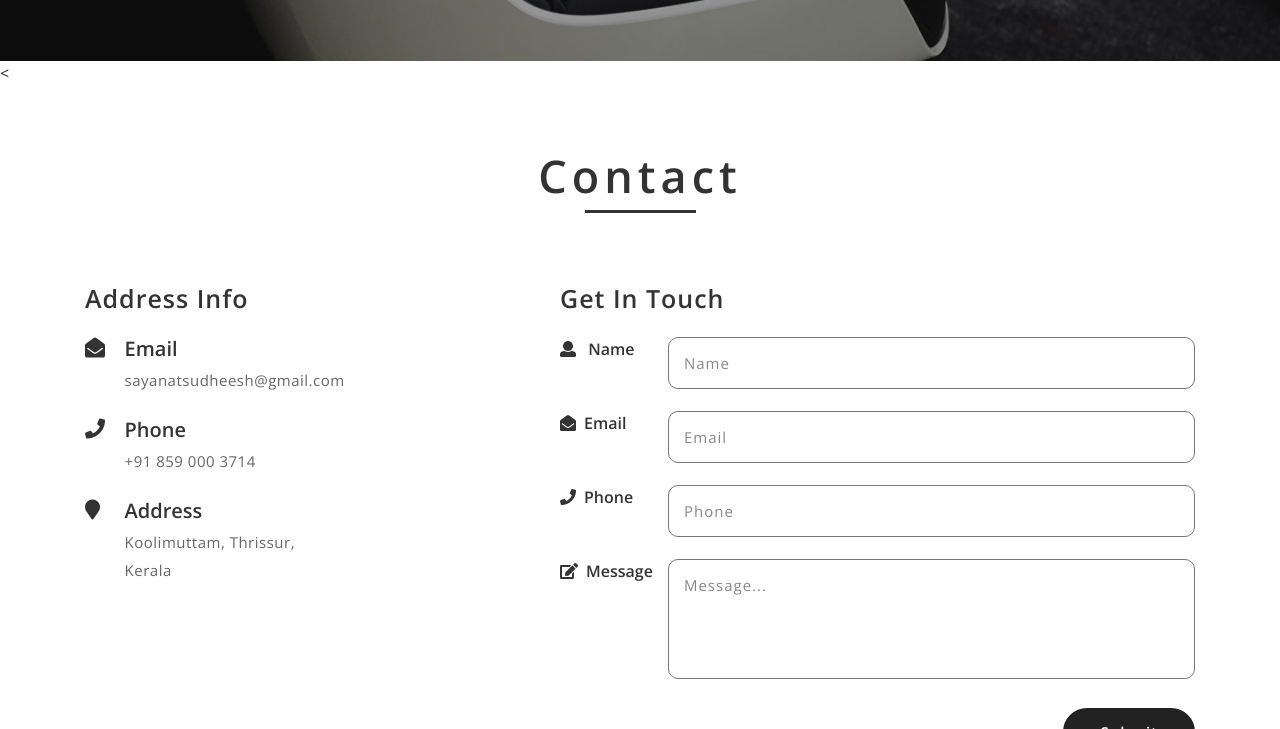
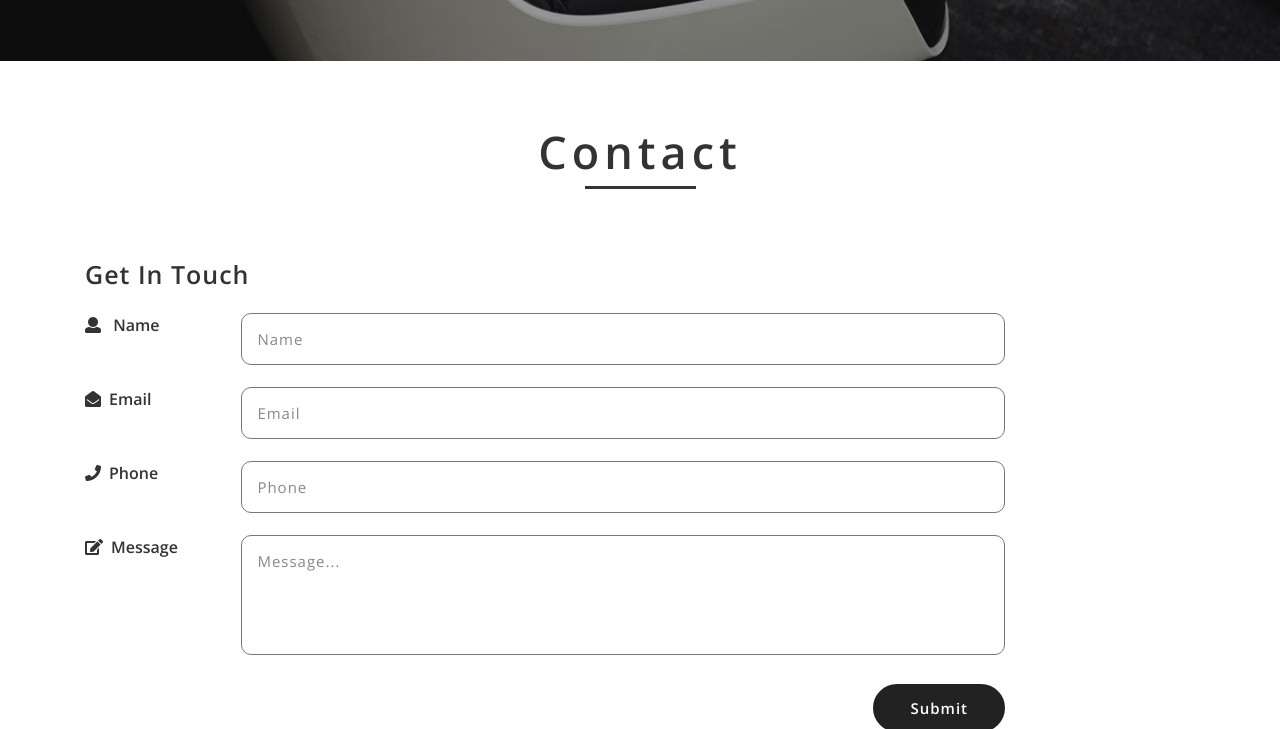
Before and after one commit to Sayana-TS/Portfolio-website, a plain HTML site: page web/index.html in a window 1280 px wide. Shown: the part 3032-3761 px from the top of the page. Drawn offline with nearby package versions, Linux system fonts and the light colour scheme.

Commit message:
made some changes in contact and about section

```diff
--- a/web/index.html
+++ b/web/index.html
@@ -124,7 +124,7 @@
 			<div class="col-lg-4">
 				<h4>Unveiling My Story: Passionate Developer with a Vision</h4>
 				<p>I'm an enthusiastic developer starting my journey with backend technologies and exploring frontend skills. My path began during my BCA studies and is driven by a passion for continuous learning and growth. Eager to tackle new challenges, I’m excited to bring fresh perspectives to impactful opportunities.</p>
-				<a href="https://drive.google.com/file/d/10gmHy6x50v5jR2rHGzpoSsLv13pP_GzF/view?usp=sharing"> Download CV <span class="fa ml-2 fa-download"></span> </a>
+
 			</div>
 			<div class="col-lg-4 col-md-6 my-lg-0 my-5">
 				<img src="images/home_pic.png" alt="" class="img-fluid" />
@@ -249,43 +249,15 @@
 
 
 
-<
+
 
 <!-- contact -->
 <section class="contact py-5" id="contact">
 	<div class="container py-3">
 		<h3 class="heading">Contact</h3>
 		<div class="row contact-grids">
-			<div class="col-lg-5 contact-left">
-				<h4 class="mb-4">Address Info</h4>
-				<div class="row">
-					<div class="col-1 pr-0 icon">
-						<i class="fa fa-envelope-open" aria-hidden="true"></i>
-					</div>
-					<div class="col-11">
-						<h5>Email</h5>
-						<p><a href="mailto:sayanatsudheesh@gmail.com"> sayanatsudheesh@gmail.com</a></p>
 
-					</div>
-					<div class="col-1 pr-0 icon mt-4">
-						<i class="fa fa-phone" aria-hidden="true"></i>
-					</div>
-					<div class="col-11 mt-4">
-						<h5>Phone</h5>
-						<p> +91 859 000 3714</p>
-
-					</div>
-					<div class="col-1 pr-0 icon mt-4">
-						<i class="fa fa-map-marker" aria-hidden="true"></i>
-					</div>
-					<div class="col-11 mt-4">
-						<h5>Address</h5>
-						<p>Koolimuttam, Thrissur,</p>
-						<p> Kerala</p>
-					</div>
-				</div>
-			</div>
-			<div class="col-lg-7 mt-lg-0 mt-5 contact-right">
+			<div class="col-lg-10 mt-lg-0 mt-5 contact-right">
 				<h4 class="mb-4">Get In Touch</h4>
 				<form action="https://formspree.io/f/xzzpgzpj" method="post">
 					<label><i class="fa mr-2 fa-user" aria-hidden="true"></i> Name</label>
```
